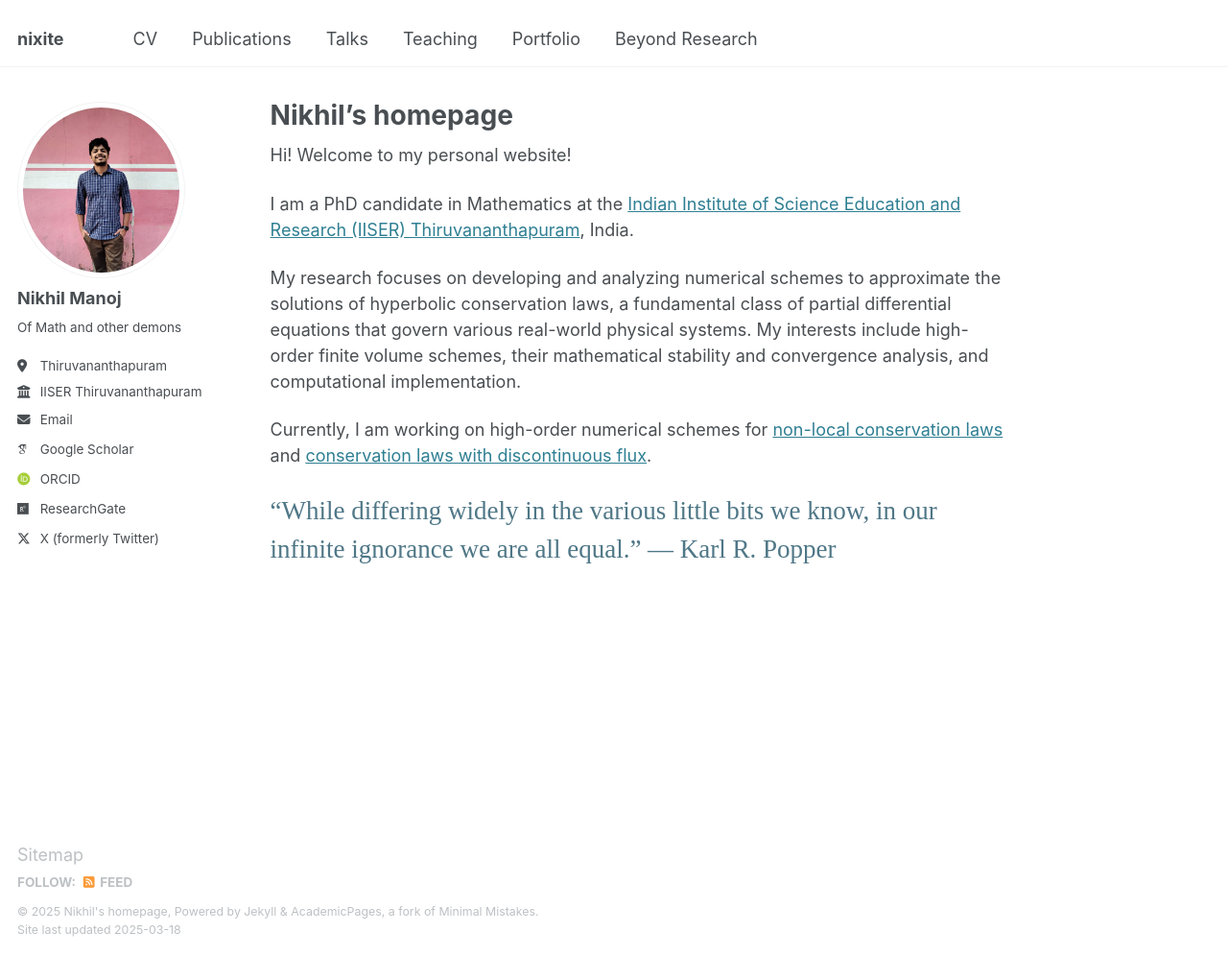
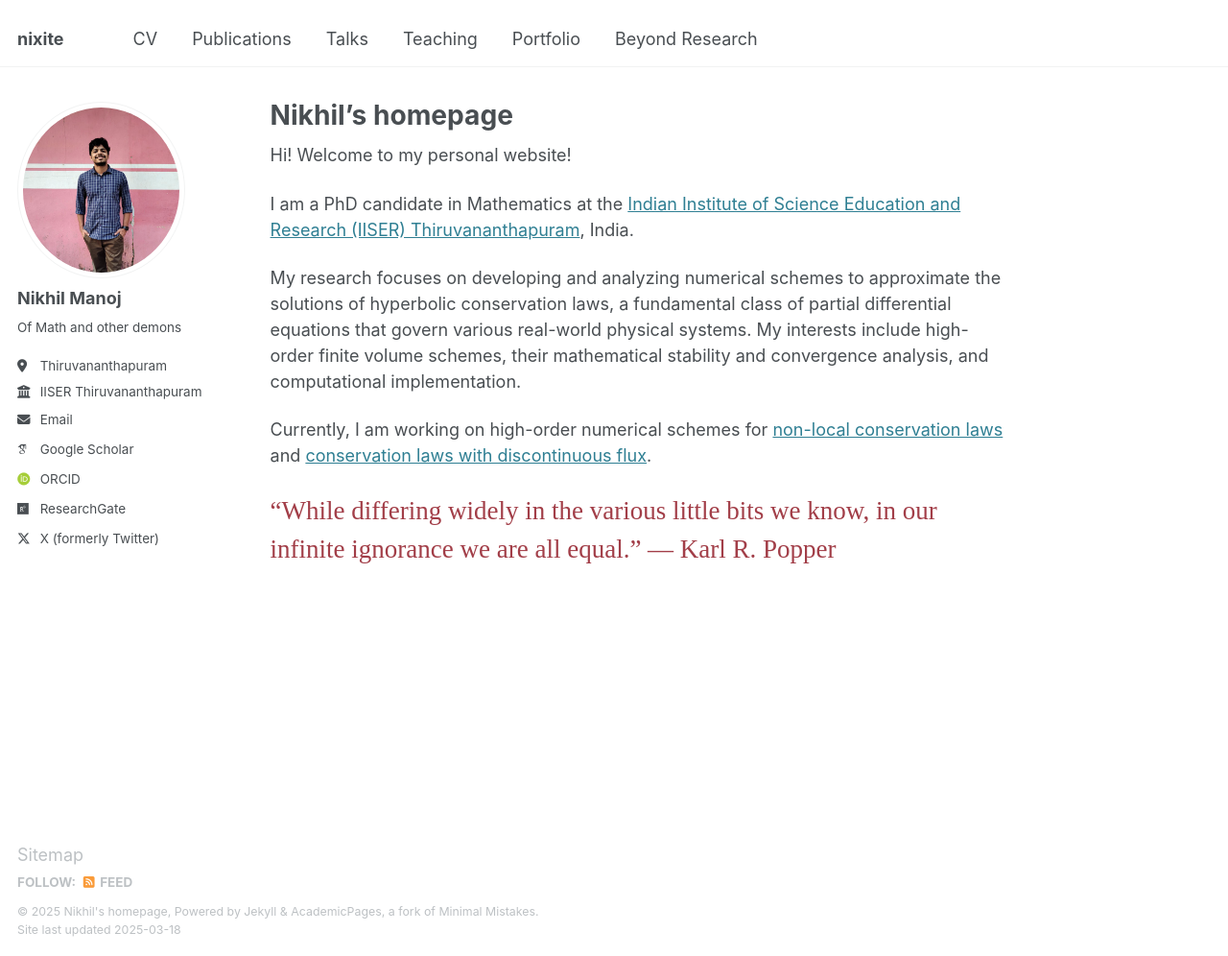
Before and after one commit to nikhil0597/nikhil0597.github.io, a Jekyll site: the page built from _pages/about.md, in a window 1280 px wide and 996 px high. Shown: the whole window at 96% size. Built offline with Jekyll 4.4.1, drawn with Linux system fonts in a browser that asks for light colours; some web fonts are replaced.

Commit message:
Update about.md

```diff
--- a/_pages/about.md
+++ b/_pages/about.md
@@ -14,7 +14,7 @@ My research focuses on developing and analyzing numerical schemes to approximate
 
 Currently, I am working on high-order numerical schemes for [non-local conservation laws](https://www.esaim-m2an.org/articles/m2an/abs/2023/06/m2an230129/m2an230129.html) and [conservation laws with discontinuous flux](https://arxiv.org/abs/2501.04620).
 
-<span style="font-family: 'Brush Script MT', cursive; font-size: 1.5em; color:#4F7787;">
+<span style="font-family: 'Brush Script MT', cursive; font-size: 1.5em; color:#A23E48;">
   “While differing widely in the various little bits we know, in our infinite ignorance we are all equal.”
   ― Karl R. Popper
 </span>
```
